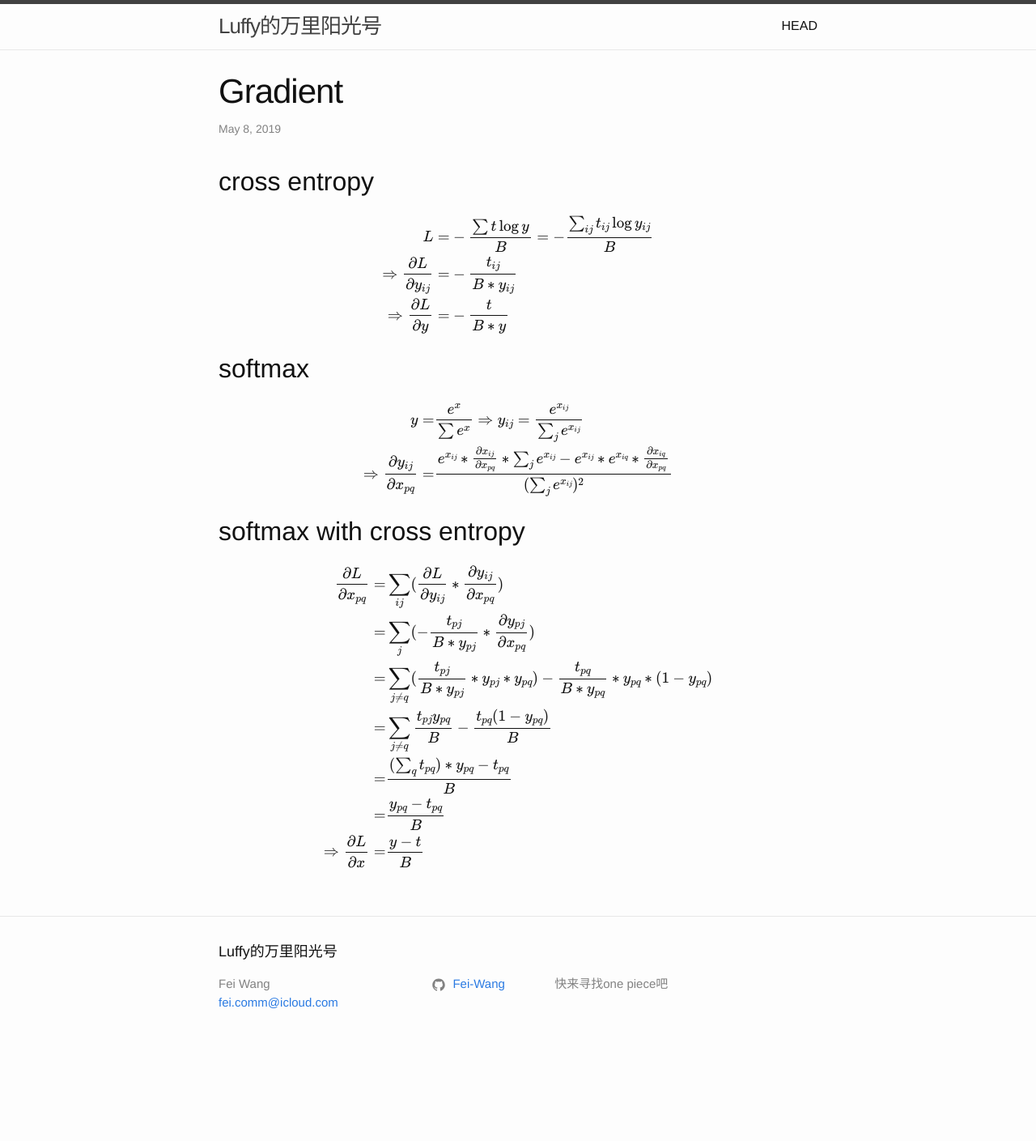
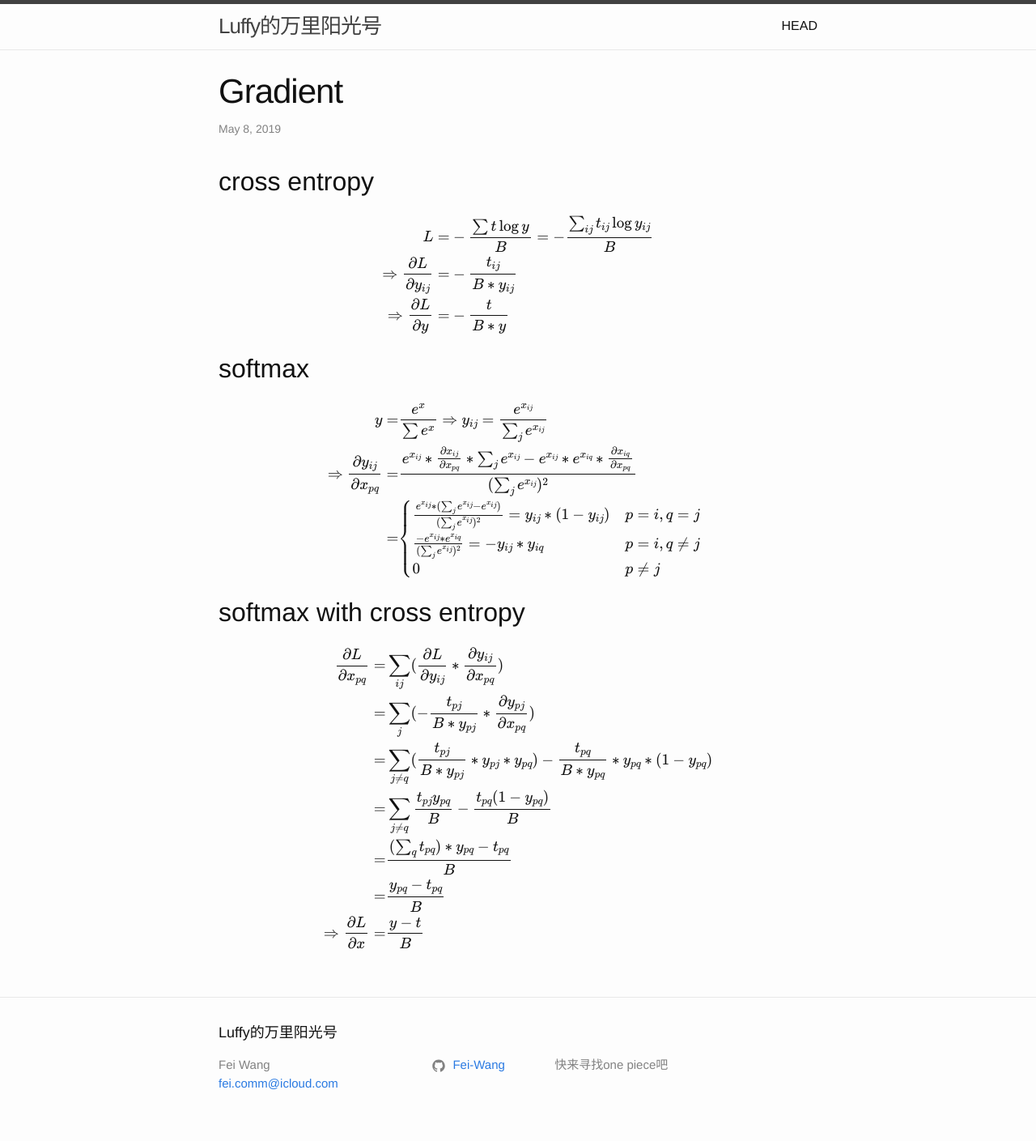
Before and after one commit to shishuaiyan/shishuaiyan.github.io, a Jekyll site: the page built from _posts/2019-05-08-gradient.md, in a window 1280 px wide. Shown: the whole page at 81% size. Built offline with Jekyll 4.4.1, drawn with Linux system fonts in a browser that asks for light colours; our own code applies the rules of GitHub Pages for plain Markdown files; formulas are drawn with MathJax 3; before the commit the page ends 1309 px from its top, so only the background shows below that.

Commit message:
update gradient

```diff
--- a/_posts/2019-05-08-gradient.md
+++ b/_posts/2019-05-08-gradient.md
@@ -14,7 +14,11 @@ $$
 \begin{aligned}
 y =& \frac{e^x}{\sum e^x} \Rightarrow y_{ij} = \frac{e^{x_{ij}}}{\sum_j {e^{x_{ij}}}} \\
 \Rightarrow \frac{\partial {y_{ij}}}{\partial {x_{pq}}} =& \frac{e^{x_{ij}}*\frac{\partial x_{ij}}{\partial x_{pq}}*\sum_j e^{x_{ij}}-e^{x_{ij}}*e^{x_{iq}}*\frac{\partial x_{iq}}{\partial x_{pq}}}{(\sum_j{e^{x_{ij}}})^2}  \\
-
+=& \begin{cases}
+     \frac{e^{x_{ij}}*(\sum_je^{x_{ij}}-e^{x_{ij}})}{(\sum_j{e^{x_{ij}}})^2} = y_{ij} * (1-y_{ij})& p=i, q = j \\
+     \frac{-e^{x_{ij}}*e^{x_{iq}}}{(\sum_j{e^{x_{ij}}})^2} = -y_{ij} * y_{iq}& p = i, q\neq j\\
+     0& p\neq j
+ \end{cases}
 \end{aligned}
 $$
 
```
